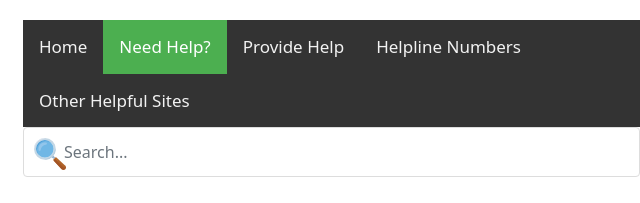
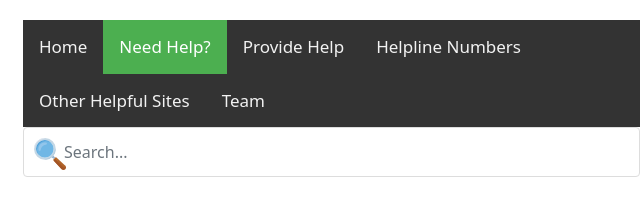
Before and after one commit to razzorsec/razzorsec.github.io, a website: page covidcare/needHelp.html in a window 1280 px wide. Shown: the top 203 px of the page, 640-1280 px from the left. Drawn offline with Linux system fonts and the light colour scheme; no server answers.

Commit message:
Update needHelp.html

```diff
--- a/covidcare/needHelp.html
+++ b/covidcare/needHelp.html
@@ -194,6 +194,7 @@ function navFunction() {
   <a href="provideHelp.html">Provide Help</a>
   <a href="helpline.html">Helpline Numbers</a>
   <a href="otherPlaces.html">Other Helpful Sites</a>
+  <a href="volunteers.html">Team</a>
   <a href="javascript:void(0);" class="icon" onclick="navFunction()">
     <i class="fa fa-bars"></i>
   </a>
```
